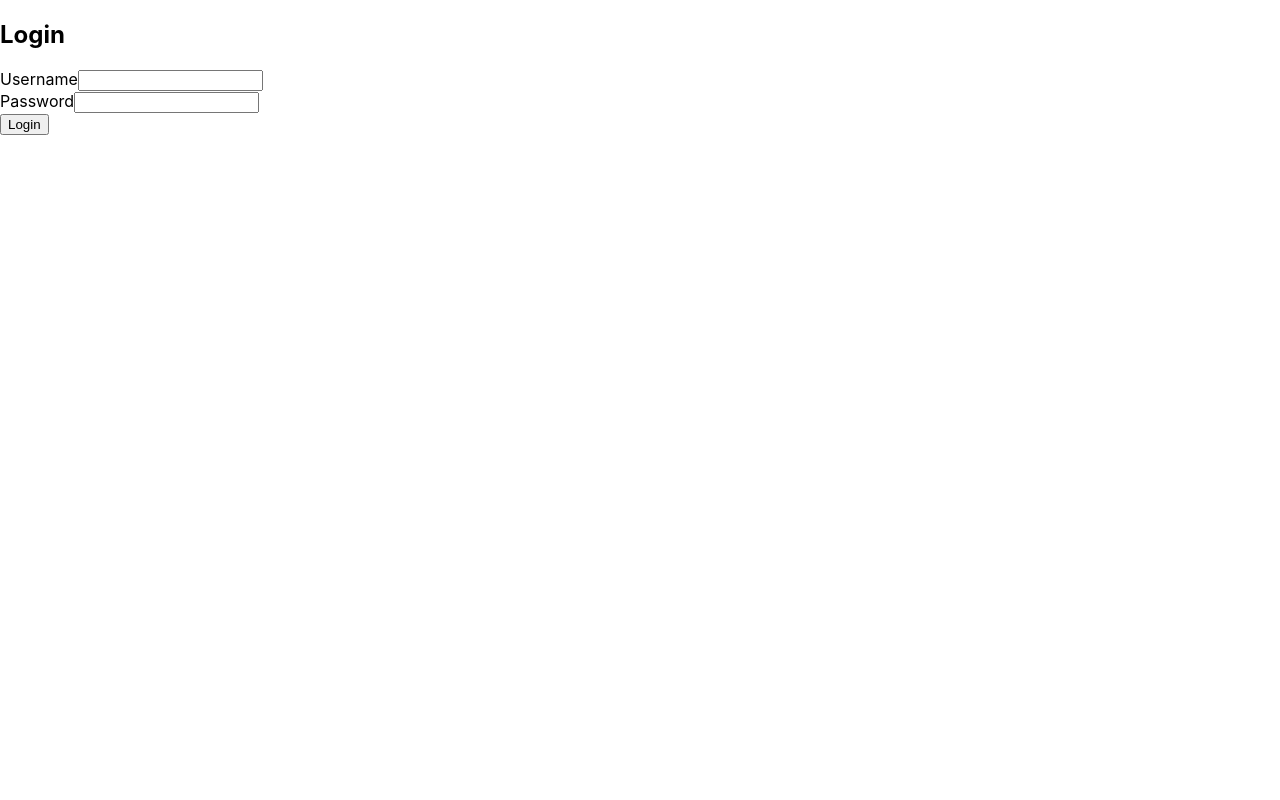
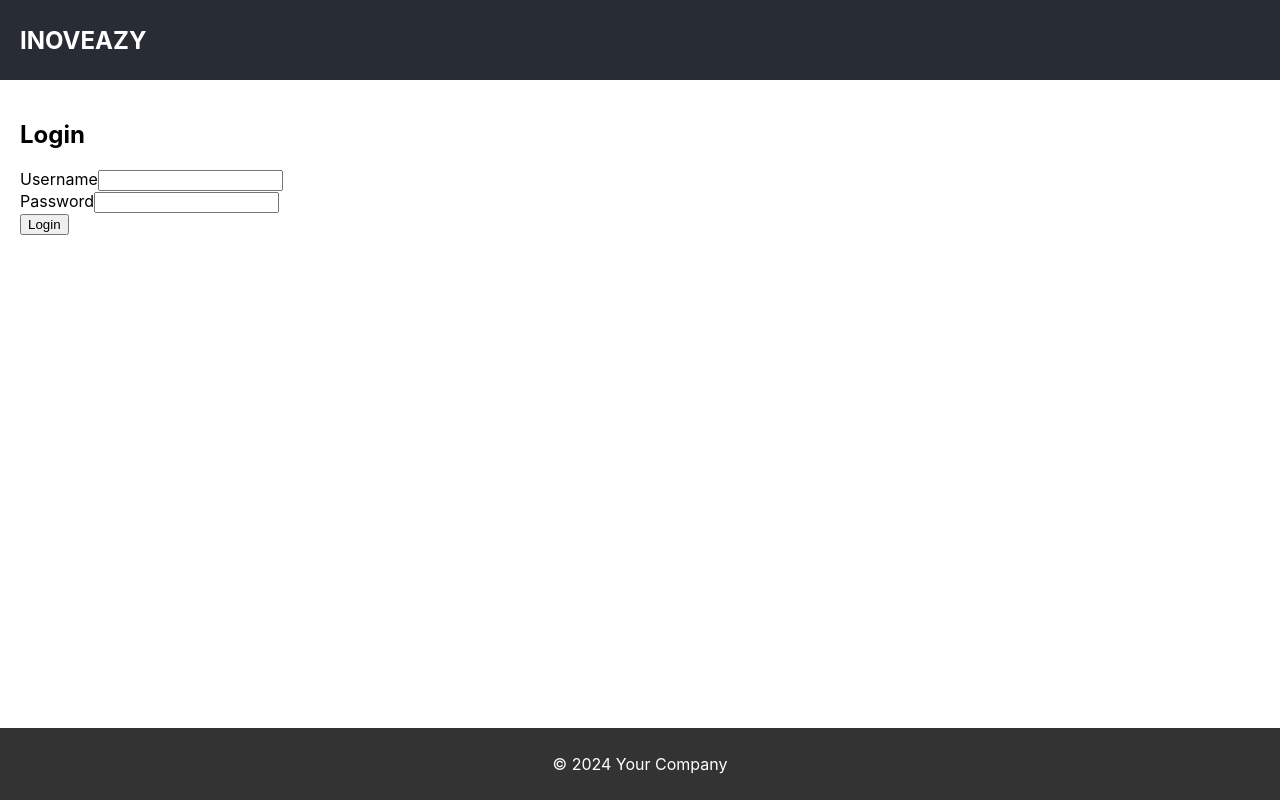
Before and after one commit to asmuam/team_portal, a React (Create React App) app in the folder frontend/: page /login in a window 1280 px wide. Built offline with nearby package versions, Linux system fonts and the light colour scheme; no server answers.

Commit message:
fix login-logout

```diff
--- a/frontend/src/App.js
+++ b/frontend/src/App.js
@@ -16,7 +16,6 @@ function App() {
   const [allData, setAllData] = useState([]);
   const { auth, setAuth } = useAuth();
   const isAuthenticated = !!auth.token;
-
 
   const handleLogin = (result) => {
     localStorage.setItem("authToken", result.accessToken);
@@ -38,22 +37,19 @@ function App() {
           Authorization: `Bearer ${localStorage.getItem("authToken")}`,
         },
       });
-
       localStorage.removeItem("authToken");
       sessionStorage.removeItem("uid");
       sessionStorage.removeItem("role");
+      setAuth({});
     }
   };
 
   return (
     <Router>
       <div className="App">
-        {!isAuthenticated ? (
-          <Login onLogin={handleLogin} />
-        ) : (
-          <>
         <header className="App-header">
           <h1>INOVEAZY</h1>
+          {isAuthenticated && (
             <div className="tabs">
               <Link to="/explorer">
                 <button>Explorer</button>
@@ -65,26 +61,28 @@ function App() {
                 <button>Link Penting</button>
               </Link>
             </div>
+          )}
+          {isAuthenticated && (
             <button className="logout-button" onClick={handleLogout}>
               <i className="fas fa-power-off"></i> Log Out
             </button>
+          )}
         </header>
         <main className="App-main">
           <Routes>
-                <Route path="/" element={<Navigate to="/explorer" />} />
-                <Route path="/explorer" element={<TeamHierarchy teams={teams} setTeams={setTeams} />} />
-                <Route path="/table" element={<DataTable />} />
-                <Route path="/links" element={<LinkPenting />} />
-                <Route path="/explorer/kegiatan/:teamId" element={<Kegiatan />} />
-                <Route path="/explorer/kegiatan/:teamId/subkegiatan/:activityId" element={<SubKegiatan />} />
-                <Route path="/explorer/kegiatan/:teamId/subkegiatan/:activityId/tugas/:subActivityId" element={<Tugas />} />
+            <Route path="/" element={<Navigate to={isAuthenticated ? "/explorer" : "/login"} />} />
+            <Route path="/login" element={!isAuthenticated ? <Login onLogin={handleLogin} /> : <Navigate to="/explorer" />} />
+            <Route path="/explorer" element={isAuthenticated ? <TeamHierarchy teams={teams} setTeams={setTeams} /> : <Navigate to="/login" />} />
+            <Route path="/table" element={isAuthenticated ? <DataTable /> : <Navigate to="/login" />} />
+            <Route path="/links" element={isAuthenticated ? <LinkPenting /> : <Navigate to="/login" />} />
+            <Route path="/explorer/kegiatan/:teamId" element={isAuthenticated ? <Kegiatan /> : <Navigate to="/login" />} />
+            <Route path="/explorer/kegiatan/:teamId/subkegiatan/:activityId" element={isAuthenticated ? <SubKegiatan /> : <Navigate to="/login" />} />
+            <Route path="/explorer/kegiatan/:teamId/subkegiatan/:activityId/tugas/:subActivityId" element={isAuthenticated ? <Tugas /> : <Navigate to="/login" />} />
           </Routes>
         </main>
         <footer className="App-footer">
           <p>&copy; 2024 Your Company</p>
         </footer>
-          </>
-        )}
       </div>
     </Router>
   );
--- a/frontend/src/components/Login.js
+++ b/frontend/src/components/Login.js
@@ -1,9 +1,11 @@
 import React, { useState } from 'react';
+import { useNavigate } from 'react-router-dom';
 
 function Login({ onLogin }) {
     const [username, setUsername] = useState('');
     const [password, setPassword] = useState('');
     const [error, setError] = useState('');
+    const navigate = useNavigate(); // Add this line
 
     const handleSubmit = async (e) => {
         e.preventDefault();
@@ -19,6 +21,7 @@ function Login({ onLogin }) {
             const result = await response.json();
             if (response.ok) {
                 onLogin(result);
+                navigate("/explorer"); // Redirect to main page upon successful login
             } else {
                 setError(result.message || 'Login failed');
             }
```
Lines whose indentation alone changed are shown as unchanged.
